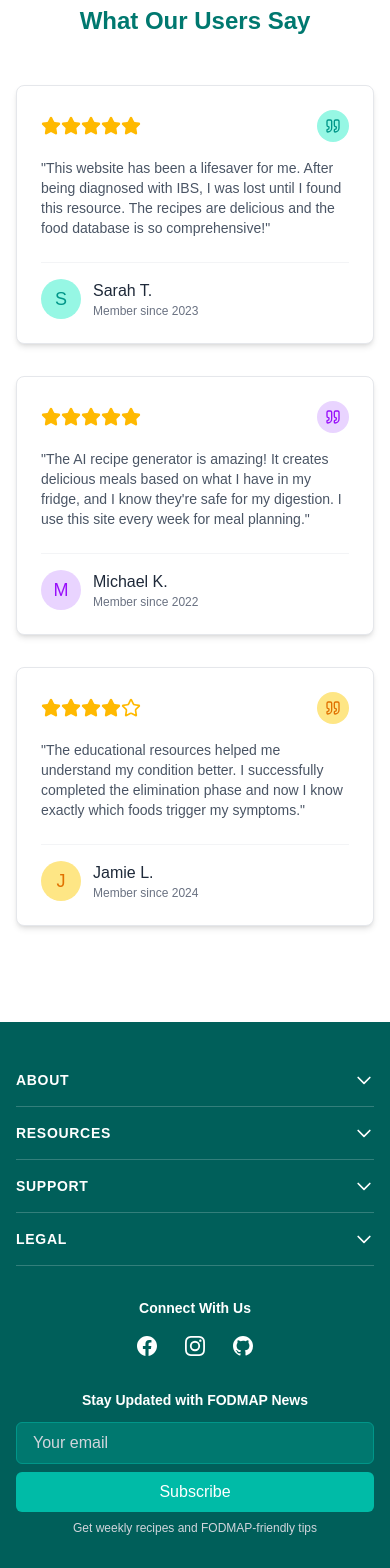
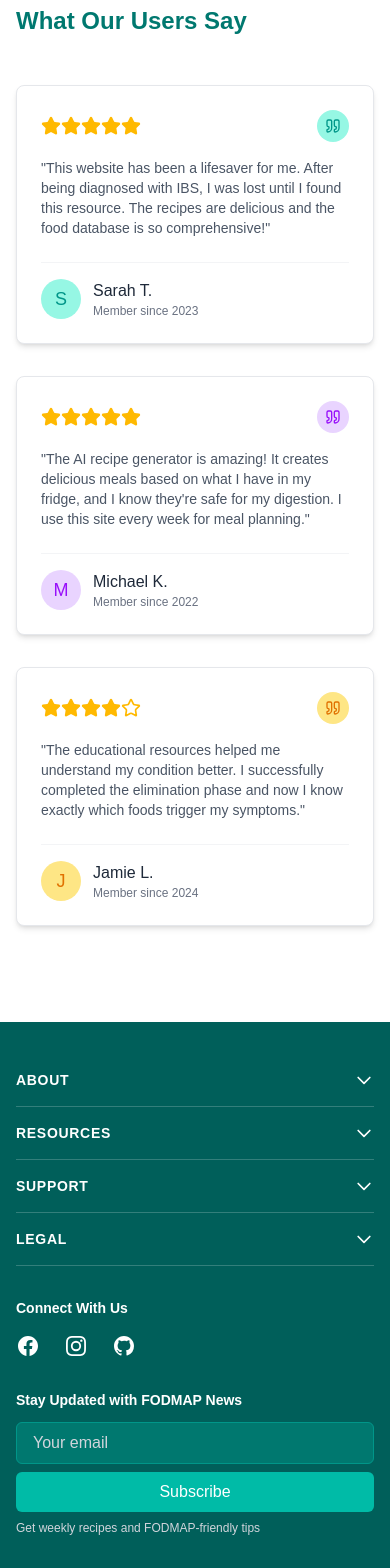
Before and after one commit to zarhaselene/fodmap-recipe, a Next.js app: page / in a window 390 px wide. Shown: the part 2973-4541 px from the top of the page. Built offline with nearby package versions, Linux system fonts and the light colour scheme.

Commit message:
text alignment

```diff
--- a/src/app/components/home/Testimonials.jsx
+++ b/src/app/components/home/Testimonials.jsx
@@ -31,7 +31,7 @@ const Testimonials = () => {
   return (
     <section className="py-16">
       <div className="max-w-7xl mx-auto px-4 sm:px-6 lg:px-8">
-        <h2 className="text-center text-2xl md:text-3xl font-bold text-teal-700 mb-12">
+        <h2 className="text-left text-2xl md:text-3xl font-bold text-teal-700 mb-12">
           What Our Users Say
         </h2>
         <div className="grid grid-cols-1 md:grid-cols-2 lg:grid-cols-3 gap-8">
--- a/src/app/components/layout/Footer.jsx
+++ b/src/app/components/layout/Footer.jsx
@@ -3,7 +3,7 @@ import React, { useState } from "react";
 import Link from "next/link";
 
 const Footer = () => {
-    const [openSections, setOpenSections] = useState({});
+  const [openSections, setOpenSections] = useState({});
 
   // Toggle function for accordion sections
   const toggleSection = (title) => {
@@ -60,7 +60,7 @@ const Footer = () => {
           {footerSections.map((section) => (
             <div key={section.title} className="border-b border-white/20">
               <button
-                className="w-full py-4 flex justify-between items-center"
+                className="w-full py-4 flex justify-between items-start"
                 onClick={() => toggleSection(section.title)}
                 aria-expanded={openSections[section.title]}
               >
@@ -132,7 +132,7 @@ const Footer = () => {
         <div className="mt-8  ">
           <div className="grid md:grid-cols-2 gap-8">
             {/* Social icons */}
-            <div className="flex flex-col items-center md:items-start">
+            <div className="flex flex-col items-start">
               <h4 className="text-sm font-semibold mb-4">Connect With Us</h4>
               <div className="flex space-x-6">
                 {socialLinks.map((social, index) => (
@@ -161,7 +161,7 @@ const Footer = () => {
 
             {/* Newsletter */}
             <div className="md:flex md:flex-col md:justify-start">
-              <h4 className="text-center md:text-left text-sm font-semibold mb-3">
+              <h4 className="text-left text-sm font-semibold mb-3">
                 Stay Updated with FODMAP News
               </h4>
               <form className="flex flex-col sm:flex-row gap-2">
@@ -180,7 +180,7 @@ const Footer = () => {
                   </button>
                 </div>
               </form>
-              <p className="text-xs text-gray-300 mt-2 text-center md:text-left">
+              <p className="text-xs text-gray-300 mt-2 text-left">
                 Get weekly recipes and FODMAP-friendly tips
               </p>
             </div>
```
